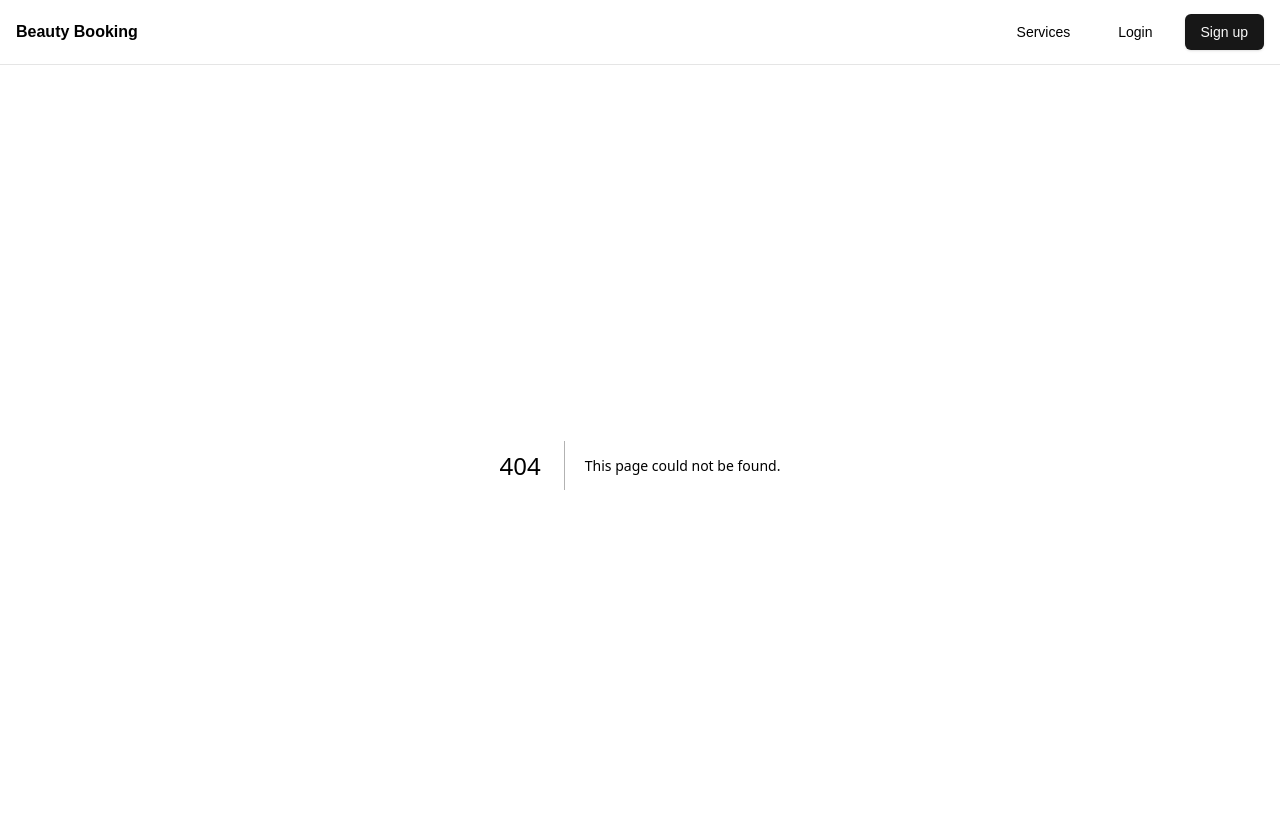
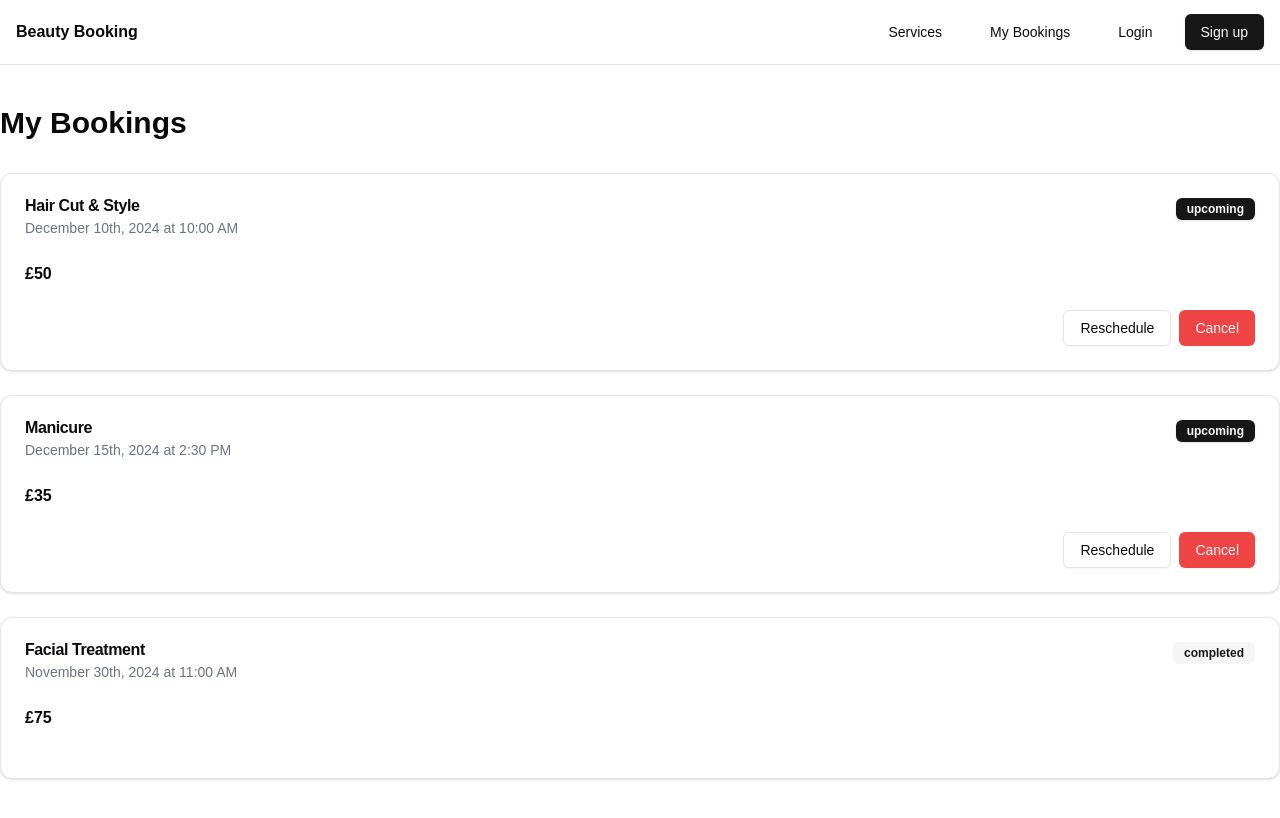
Before and after one commit to sambulosenda/beauty, a Next.js app: page /bookings in a window 1280 px wide. Before the commit this address had no page. Shown: the top 818 px of the page. Built offline with nearby package versions, Linux system fonts and the light colour scheme.

Commit message:
Add My Bookings page and integrate bookings list component in the layout

```diff
--- /dev/null
+++ b/src/app/(dashboard)/bookings/page.tsx
@@ -0,0 +1,10 @@
+import { BookingsList } from "../../../components/bookings/bookings-list";
+
+export default function BookingsPage() {
+  return (
+    <div className="container mx-auto py-10">
+      <h1 className="text-3xl font-bold mb-8">My Bookings</h1>
+      <BookingsList />
+    </div>
+  )
+}
--- /dev/null
+++ b/src/components/bookings/bookings-list.tsx
@@ -0,0 +1,70 @@
+"use client"
+
+import { Card, CardContent, CardFooter, CardHeader, CardTitle } from "@/components/ui/card"
+import { Button } from "@/components/ui/button"
+import { format } from "date-fns"
+import { Badge } from "@/components/ui/badge"
+
+// Temporary mock data - we'll replace with real data later
+const bookings = [
+  {
+    id: 1,
+    serviceName: "Hair Cut & Style",
+    date: new Date("2024-12-10T10:00:00"),
+    status: "upcoming",
+    price: 50,
+  },
+  {
+    id: 2,
+    serviceName: "Manicure",
+    date: new Date("2024-12-15T14:30:00"),
+    status: "upcoming",
+    price: 35,
+  },
+  {
+    id: 3,
+    serviceName: "Facial Treatment",
+    date: new Date("2024-11-30T11:00:00"),
+    status: "completed",
+    price: 75,
+  },
+]
+
+export function BookingsList() {
+  return (
+    <div className="grid gap-6">
+      {bookings.map((booking) => (
+        <Card key={booking.id}>
+          <CardHeader>
+            <div className="flex justify-between items-start">
+              <div>
+                <CardTitle>{booking.serviceName}</CardTitle>
+                <p className="text-sm text-gray-500 mt-1">
+                  {format(booking.date, "PPP")} at {format(booking.date, "p")}
+                </p>
+              </div>
+              <Badge variant={booking.status === "upcoming" ? "default" : "secondary"}>
+                {booking.status}
+              </Badge>
+            </div>
+          </CardHeader>
+          <CardContent>
+            <p className="font-semibold">£{booking.price}</p>
+          </CardContent>
+          <CardFooter className="flex justify-end space-x-2">
+            {booking.status === "upcoming" && (
+              <>
+                <Button variant="outline" onClick={() => console.log("Reschedule", booking.id)}>
+                  Reschedule
+                </Button>
+                <Button variant="destructive" onClick={() => console.log("Cancel", booking.id)}>
+                  Cancel
+                </Button>
+              </>
+            )}
+          </CardFooter>
+        </Card>
+      ))}
+    </div>
+  )
+}
--- a/src/components/layout/nav.tsx
+++ b/src/components/layout/nav.tsx
@@ -13,6 +13,9 @@ export function Navbar() {
           <Link href="/services">
             <Button variant="ghost">Services</Button>
           </Link>
+          <Link href="/bookings">
+            <Button variant="ghost">My Bookings</Button>
+          </Link>
           <Link href="/login">
             <Button variant="ghost">Login</Button>
           </Link>
--- /dev/null
+++ b/src/components/ui/badge.tsx
@@ -0,0 +1,36 @@
+import * as React from "react"
+import { cva, type VariantProps } from "class-variance-authority"
+
+import { cn } from "@/lib/utils"
+
+const badgeVariants = cva(
+  "inline-flex items-center rounded-md border px-2.5 py-0.5 text-xs font-semibold transition-colors focus:outline-none focus:ring-2 focus:ring-ring focus:ring-offset-2",
+  {
+    variants: {
+      variant: {
+        default:
+          "border-transparent bg-primary text-primary-foreground shadow hover:bg-primary/80",
+        secondary:
+          "border-transparent bg-secondary text-secondary-foreground hover:bg-secondary/80",
+        destructive:
+          "border-transparent bg-destructive text-destructive-foreground shadow hover:bg-destructive/80",
+        outline: "text-foreground",
+      },
+    },
+    defaultVariants: {
+      variant: "default",
+    },
+  }
+)
+
+export interface BadgeProps
+  extends React.HTMLAttributes<HTMLDivElement>,
+    VariantProps<typeof badgeVariants> {}
+
+function Badge({ className, variant, ...props }: BadgeProps) {
+  return (
+    <div className={cn(badgeVariants({ variant }), className)} {...props} />
+  )
+}
+
+export { Badge, badgeVariants }
```
